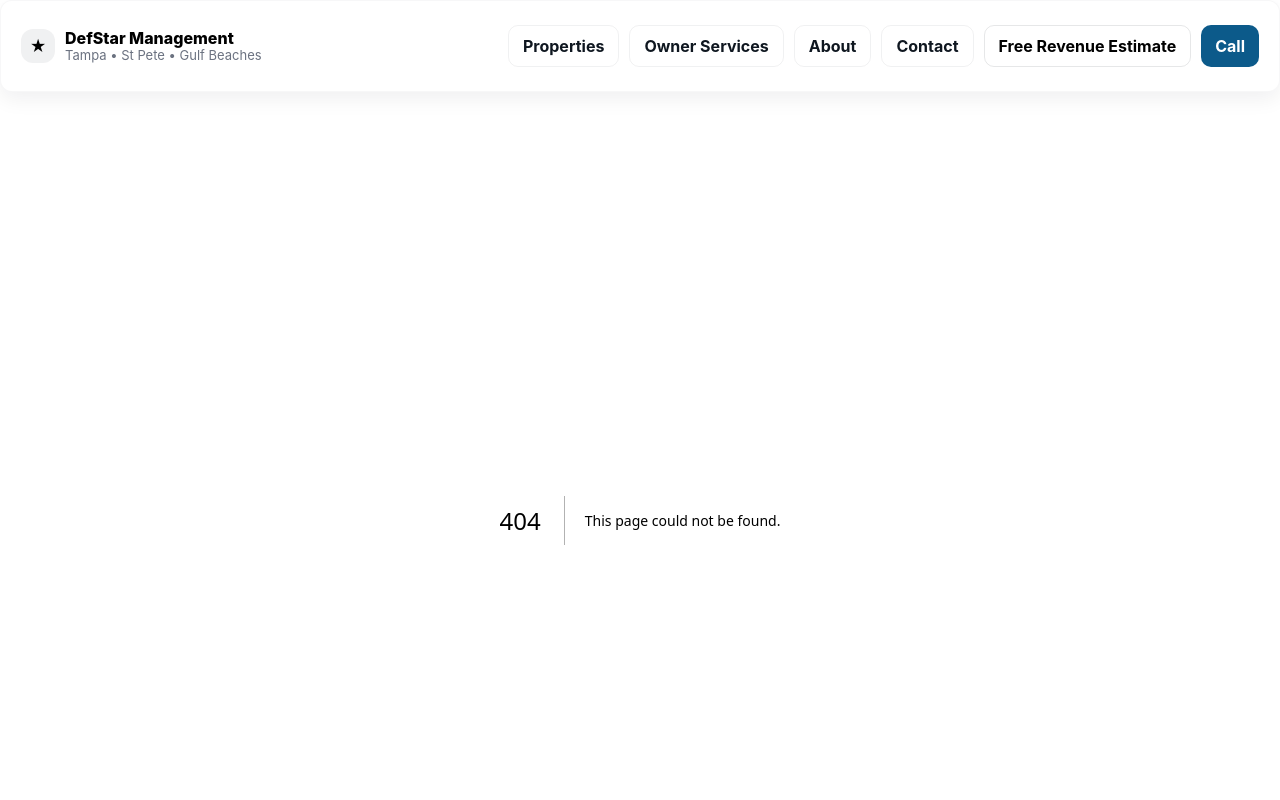
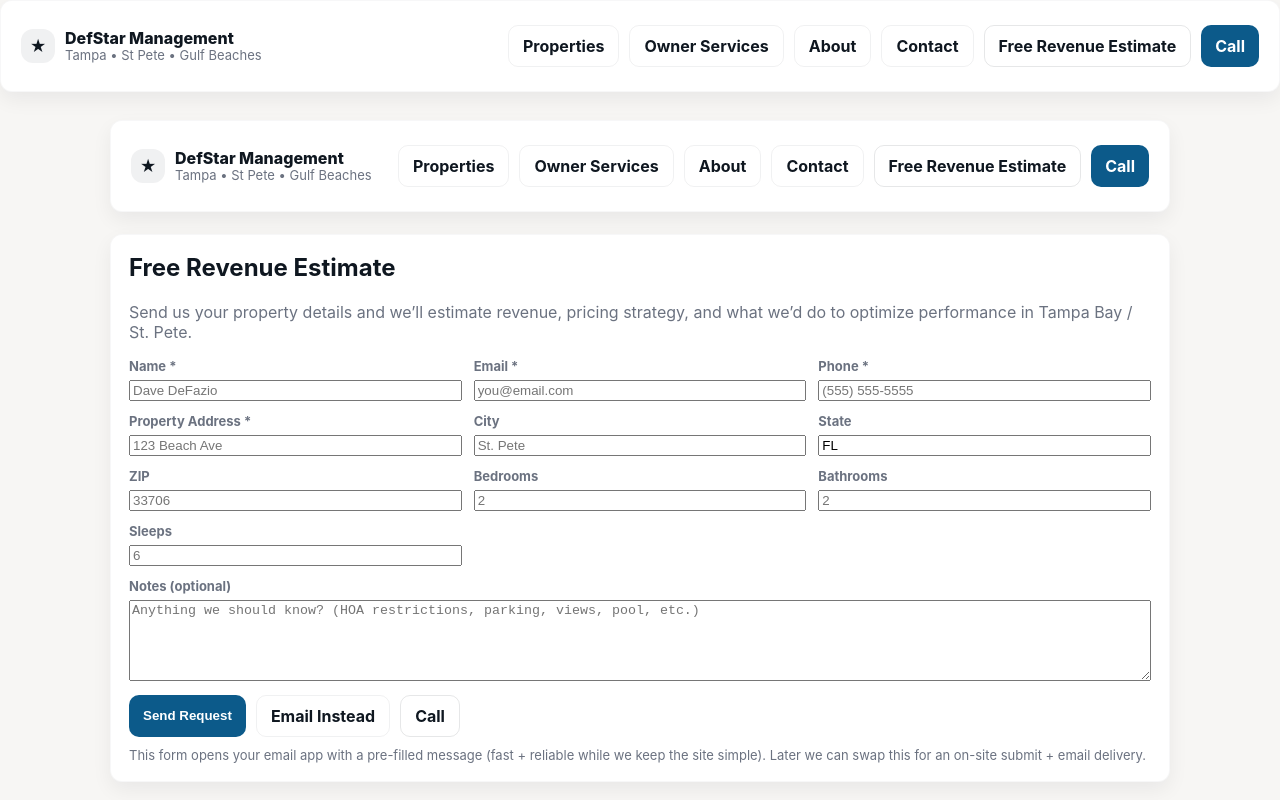
Before and after one commit to defazio75/Defstar, a Next.js app: page /revenue-estimate in a window 1280 px wide. Before the commit this address had no page. Shown: the top 800 px of the page. Built offline with nearby package versions, Linux system fonts and the light colour scheme.

Commit message:
Create page.js

```diff
--- /dev/null
+++ b/app/revenue-estimate/page.js
@@ -0,0 +1,211 @@
+"use client";
+
+import { useMemo, useState } from "react";
+import Navbar from "../../components/Navbar";
+
+export default function RevenueEstimatePage() {
+  const [status, setStatus] = useState({ type: "", msg: "" });
+
+  const [form, setForm] = useState({
+    name: "",
+    email: "",
+    phone: "",
+    address: "",
+    city: "",
+    state: "FL",
+    zip: "",
+    bedrooms: "",
+    bathrooms: "",
+    sleeps: "",
+    notes: "",
+  });
+
+  const emailTo = "info@defstarmanagement.com"; // change if needed
+
+  const mailtoHref = useMemo(() => {
+    const subject = `FREE Revenue Estimate Request — ${form.address || "New Property"}`;
+    const lines = [
+      "Free Revenue Estimate Request",
+      "--------------------------------",
+      `Name: ${form.name}`,
+      `Email: ${form.email}`,
+      `Phone: ${form.phone}`,
+      "",
+      `Property Address: ${form.address}`,
+      `City/State/ZIP: ${form.city}, ${form.state} ${form.zip}`,
+      `Beds/Baths: ${form.bedrooms} / ${form.bathrooms}`,
+      `Sleeps: ${form.sleeps}`,
+      "",
+      `Notes: ${form.notes}`,
+      "",
+      "Sent from defstarmanagement.com",
+    ];
+
+    const body = encodeURIComponent(lines.join("\n"));
+    return `mailto:${emailTo}?subject=${encodeURIComponent(subject)}&body=${body}`;
+  }, [form]);
+
+  function onChange(e) {
+    const { name, value } = e.target;
+    setForm((s) => ({ ...s, [name]: value }));
+  }
+
+  function onSubmit(e) {
+    e.preventDefault();
+
+    // Basic validation
+    if (!form.name || !form.email || !form.phone || !form.address) {
+      setStatus({
+        type: "error",
+        msg: "Please fill in Name, Email, Phone, and Property Address.",
+      });
+      return;
+    }
+
+    setStatus({
+      type: "success",
+      msg: "Opening your email app with the pre-filled request…",
+    });
+
+    window.location.href = mailtoHref;
+  }
+
+  return (
+    <div className="grid" style={{ gap: 22 }}>
+      <Navbar />
+
+      <section className="card">
+        <h2 style={{ marginTop: 0 }}>Free Revenue Estimate</h2>
+        <p className="muted">
+          Send us your property details and we’ll estimate revenue, pricing strategy, and what we’d
+          do to optimize performance in Tampa Bay / St. Pete.
+        </p>
+
+        {status.msg ? (
+          <div
+            className="card"
+            style={{
+              marginTop: 12,
+              border: "1px solid rgba(15,23,32,0.10)",
+            }}
+          >
+            <strong>{status.type === "error" ? "Fix needed:" : "Ready:"}</strong>
+            <div className="muted small">{status.msg}</div>
+          </div>
+        ) : null}
+
+        <form onSubmit={onSubmit} style={{ marginTop: 14 }}>
+          <div className="grid grid-3" style={{ gap: 12 }}>
+            <Field label="Name *">
+              <input name="name" value={form.name} onChange={onChange} placeholder="Dave DeFazio" />
+            </Field>
+
+            <Field label="Email *">
+              <input
+                name="email"
+                value={form.email}
+                onChange={onChange}
+                placeholder="you@email.com"
+                type="email"
+              />
+            </Field>
+
+            <Field label="Phone *">
+              <input
+                name="phone"
+                value={form.phone}
+                onChange={onChange}
+                placeholder="(555) 555-5555"
+              />
+            </Field>
+
+            <Field label="Property Address *">
+              <input
+                name="address"
+                value={form.address}
+                onChange={onChange}
+                placeholder="123 Beach Ave"
+              />
+            </Field>
+
+            <Field label="City">
+              <input name="city" value={form.city} onChange={onChange} placeholder="St. Pete" />
+            </Field>
+
+            <Field label="State">
+              <input name="state" value={form.state} onChange={onChange} placeholder="FL" />
+            </Field>
+
+            <Field label="ZIP">
+              <input name="zip" value={form.zip} onChange={onChange} placeholder="33706" />
+            </Field>
+
+            <Field label="Bedrooms">
+              <input
+                name="bedrooms"
+                value={form.bedrooms}
+                onChange={onChange}
+                placeholder="2"
+              />
+            </Field>
+
+            <Field label="Bathrooms">
+              <input
+                name="bathrooms"
+                value={form.bathrooms}
+                onChange={onChange}
+                placeholder="2"
+              />
+            </Field>
+
+            <Field label="Sleeps">
+              <input name="sleeps" value={form.sleeps} onChange={onChange} placeholder="6" />
+            </Field>
+          </div>
+
+          <div style={{ marginTop: 12 }}>
+            <Field label="Notes (optional)">
+              <textarea
+                name="notes"
+                value={form.notes}
+                onChange={onChange}
+                placeholder="Anything we should know? (HOA restrictions, parking, views, pool, etc.)"
+                rows={5}
+              />
+            </Field>
+          </div>
+
+          <div style={{ display: "flex", gap: 10, flexWrap: "wrap", marginTop: 14 }}>
+            <button className="btn btn-primary" type="submit">
+              Send Request
+            </button>
+
+            <a className="btn btn-ghost" href={mailtoHref}>
+              Email Instead
+            </a>
+
+            <a className="btn" href="tel:+15555555555" style={{ border: "1px solid rgba(15,23,32,0.10)" }}>
+              Call
+            </a>
+          </div>
+
+          <div className="muted small" style={{ marginTop: 10 }}>
+            This form opens your email app with a pre-filled message (fast + reliable while we keep
+            the site simple). Later we can swap this for an on-site submit + email delivery.
+          </div>
+        </form>
+      </section>
+    </div>
+  );
+}
+
+function Field({ label, children }) {
+  return (
+    <label style={{ display: "grid", gap: 6 }}>
+      <div className="muted small">
+        <strong>{label}</strong>
+      </div>
+      {children}
+    </label>
+  );
+}
```
